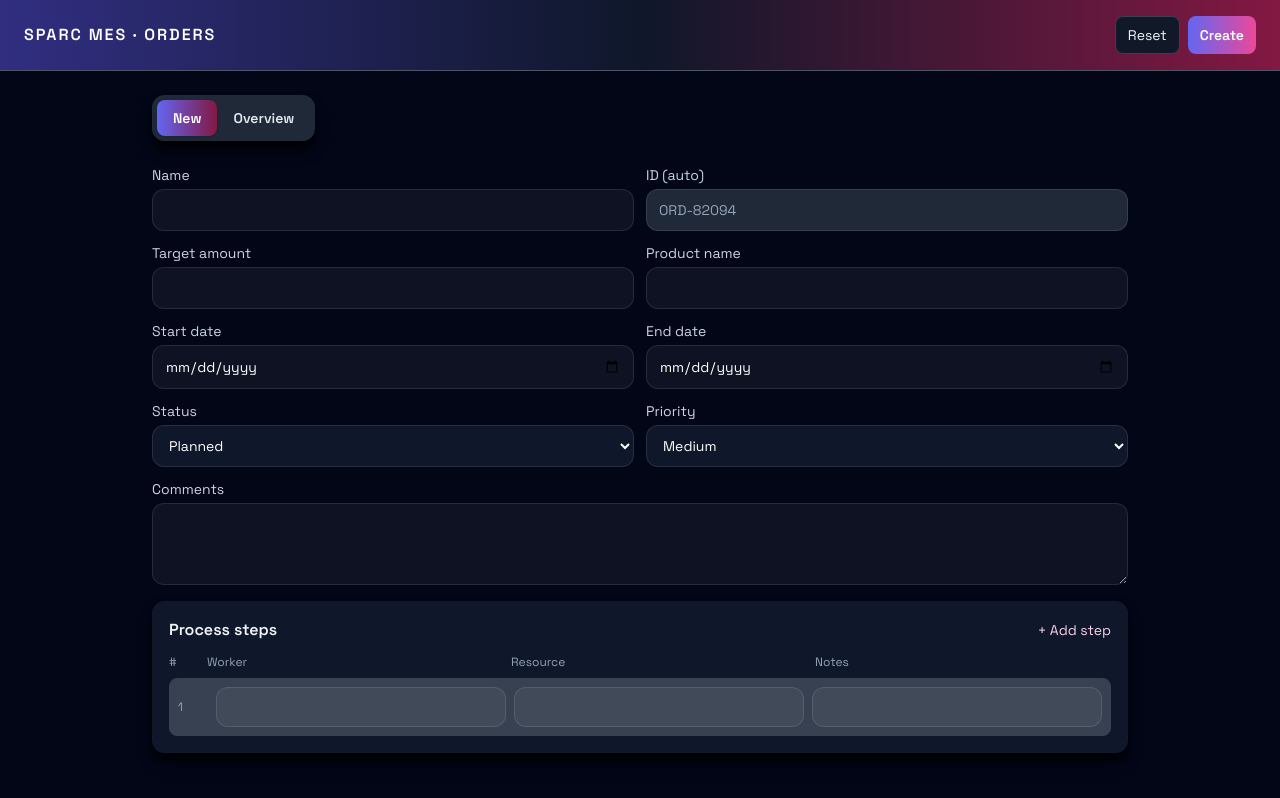
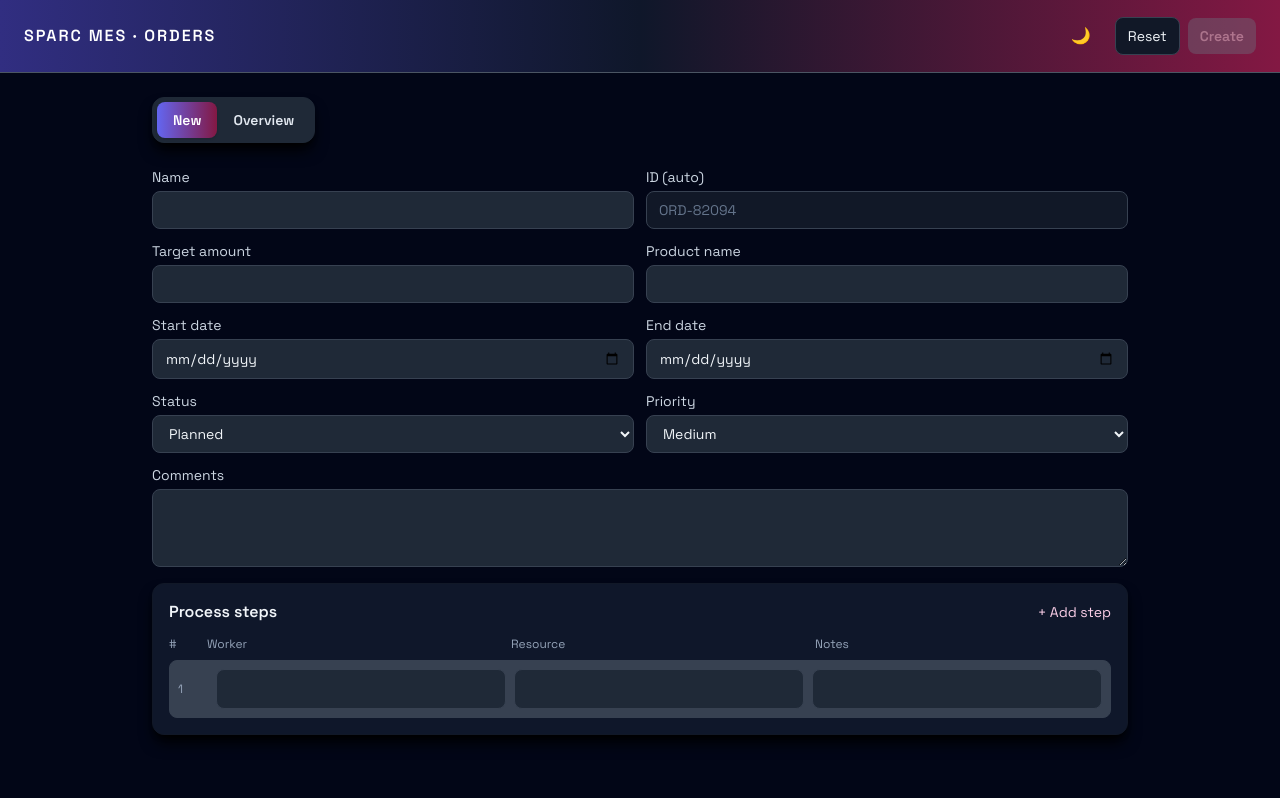
Before and after one commit to SPARC-tpse/SPARC, a Nuxt app in the folder frontend/: page / in a window 1280 px wide. Built offline with nearby package versions, Linux system fonts and the light colour scheme.

Commit message:
added lightmode and config for color styles for input

```diff
--- a/frontend/app/app.vue
+++ b/frontend/app/app.vue
@@ -1,6 +1,14 @@
 <script setup lang="js">
 import '../assets/css/tailwind.css'
 import { ref } from 'vue'
+
+// --- Darkmode Option ---
+const isDarkMode = ref(true)
+
+function toggleDarkMode() {
+  isDarkMode.value = !isDarkMode.value
+}
+// -------------------------------
 
 const tab = ref('new')
 
@@ -100,17 +108,44 @@ function badgeTone(kind, value) {
 </script>
 
 <template>
-  <div class="min-h-screen bg-slate-950 text-slate-100">
-    <header class="flex items-center justify-between border-b border-gray-600 px-6 py-4 bg-gradient-to-r from-indigo-900 via-slate-900 to-pink-900">
-      <div class="font-semibold tracking-[0.12em] uppercase text-white">SPARC MES · Orders</div>
-      <div class="flex gap-2">
-        <button class="rounded-lg border border-gray-700 bg-gray-900 px-3 py-2 text-sm text-slate-100 hover:border-pink-700" @click="resetForm">
+  <div
+    class="min-h-screen transition-colors duration-300 wrapper"
+    :class="isDarkMode ? 'bg-slate-950 text-slate-100 dark-mode' : 'bg-slate-50 text-slate-900 light-mode'"
+  >
+
+    <header
+      class="flex items-center justify-between border-b px-6 py-4 transition-colors duration-300"
+      :class="isDarkMode
+        ? 'border-gray-600 bg-gradient-to-r from-indigo-900 via-slate-900 to-pink-900'
+        : 'border-slate-200 bg-white text-slate-800 shadow-sm'"
+    >
+      <div class="font-semibold tracking-[0.12em] uppercase" :class="isDarkMode ? 'text-white' : 'text-indigo-900'">
+        SPARC MES · Orders
+      </div>
+
+      <div class="flex gap-2 items-center">
+        <button
+          @click="toggleDarkMode"
+          class="mr-2 rounded-full p-2 hover:bg-opacity-20 hover:bg-gray-500 transition"
+          :title="isDarkMode ? 'Switch to Light Mode' : 'Switch to Dark Mode'"
+        >
+          <span v-if="isDarkMode">🌙</span>
+          <span v-else>☀️</span>
+        </button>
+
+        <button
+          class="rounded-lg border px-3 py-2 text-sm transition-colors"
+          :class="isDarkMode
+            ? 'border-gray-700 bg-gray-900 text-slate-100 hover:border-pink-700'
+            : 'border-slate-300 bg-white text-slate-700 hover:border-indigo-500 hover:text-indigo-600'"
+          @click="resetForm"
+        >
           Reset
         </button>
         <button
-          class="rounded-lg px-3 py-2 text-sm font-semibold text-white disabled:opacity-40"
-          :class="canSubmit ? 'bg-gradient-to-r from-indigo-500 to-pink-500' : 'bg-gray-800'"
-          :disabled="!canSubmit"
+          class="rounded-lg px-3 py-2 text-sm font-semibold text-white disabled:opacity-40 transition-all"
+          :class="canSubmit() ? 'bg-gradient-to-r from-indigo-500 to-pink-500 shadow-md' : 'bg-gray-500'"
+          :disabled="!canSubmit()"
           @click="submitOrder"
         >
           Create
@@ -119,17 +154,25 @@ function badgeTone(kind, value) {
     </header>
 
     <main class="max-w-5xl mx-auto p-6 space-y-6">
-      <div class="inline-flex rounded-xl bg-gray-800 p-1 border border-gray-800 shadow-lg shadow-black">
+
+      <div
+        class="inline-flex rounded-xl p-1 border shadow-lg transition-colors"
+        :class="isDarkMode ? 'bg-gray-800 border-gray-800 shadow-black' : 'bg-white border-slate-200 shadow-slate-200'"
+      >
         <button
-          class="px-4 py-2 text-sm font-semibold rounded-lg"
-          :class="tab === 'new' ? 'bg-gradient-to-r from-indigo-500 to-pink-900 text-white shadow' : 'text-slate-200 hover:text-white'"
+          class="px-4 py-2 text-sm font-semibold rounded-lg transition-all"
+          :class="tab === 'new'
+            ? 'bg-gradient-to-r from-indigo-500 to-pink-900 text-white shadow'
+            : (isDarkMode ? 'text-slate-200 hover:text-white' : 'text-slate-500 hover:text-indigo-600')"
           @click="tab = 'new'"
         >
           New
         </button>
         <button
-          class="px-4 py-2 text-sm font-semibold rounded-lg"
-          :class="tab === 'overview' ? 'bg-gradient-to-r from-indigo-500 to-pink-900 text-white shadow' : 'text-slate-200 hover:text-white'"
+          class="px-4 py-2 text-sm font-semibold rounded-lg transition-all"
+          :class="tab === 'overview'
+            ? 'bg-gradient-to-r from-indigo-500 to-pink-900 text-white shadow'
+            : (isDarkMode ? 'text-slate-200 hover:text-white' : 'text-slate-500 hover:text-indigo-600')"
           @click="tab = 'overview'"
         >
           Overview
@@ -138,78 +181,80 @@ function badgeTone(kind, value) {
 
       <section v-if="tab === 'new'" class="space-y-4">
         <div class="grid grid-cols-1 sm:grid-cols-2 gap-3">
-          <label class="flex flex-col gap-1 text-sm text-slate-300">
+          <label class="flex flex-col gap-1 text-sm label-text">
             Name
             <input v-model="newOrder.name" class="input" />
           </label>
-          <label class="flex flex-col gap-1 text-sm text-slate-300">
+          <label class="flex flex-col gap-1 text-sm label-text">
             ID (auto)
-            <input :value="formId" class="input bg-gray-800 text-slate-400" disabled />
+            <input :value="formId" class="input disabled-input" disabled />
           </label>
-          <label class="flex flex-col gap-1 text-sm text-slate-300">
+          <label class="flex flex-col gap-1 text-sm label-text">
             Target amount
             <input v-model="newOrder.target" type="number" class="input" />
           </label>
-          <label class="flex flex-col gap-1 text-sm text-slate-300">
+          <label class="flex flex-col gap-1 text-sm label-text">
             Product name
             <input v-model="newOrder.product" class="input" />
           </label>
-          <label class="flex flex-col gap-1 text-sm text-slate-300">
+          <label class="flex flex-col gap-1 text-sm label-text">
             Start date
-            <input
-              v-model="newOrder.start"
-              type="date"
-              inputmode="numeric"
-              class="input"
-            />
+            <input v-model="newOrder.start" type="date" inputmode="numeric" class="input" />
           </label>
-          <label class="flex flex-col gap-1 text-sm text-slate-300">
+          <label class="flex flex-col gap-1 text-sm label-text">
             End date
-            <input
-              v-model="newOrder.end"
-              type="date"
-              inputmode="numeric"
-              class="input"
-            />
+            <input v-model="newOrder.end" type="date" inputmode="numeric" class="input" />
           </label>
-          <label class="flex flex-col gap-1 text-sm text-slate-300">
+          <label class="flex flex-col gap-1 text-sm label-text">
             Status
-            <select v-model="newOrder.status" class="input bg-slate-900 text-white">
+            <select v-model="newOrder.status" class="input">
               <option>Planned</option>
               <option>Running</option>
               <option>Paused</option>
               <option>Done</option>
             </select>
           </label>
-          <label class="flex flex-col gap-1 text-sm text-slate-300">
+          <label class="flex flex-col gap-1 text-sm label-text">
             Priority
-            <select v-model="newOrder.priority" class="input bg-slate-900 text-white">
+            <select v-model="newOrder.priority" class="input">
               <option>High</option>
               <option>Medium</option>
               <option>Low</option>
             </select>
           </label>
-          <label class="flex flex-col gap-1 text-sm text-slate-300 sm:col-span-2">
+          <label class="flex flex-col gap-1 text-sm label-text sm:col-span-2">
             Comments
             <textarea v-model="newOrder.comments" rows="3" class="input" />
           </label>
         </div>
 
-        <div class="rounded-xl border border-gray-900 bg-slate-900 p-4 space-y-3 shadow-lg shadow-black">
+        <div
+          class="rounded-xl border p-4 space-y-3 shadow-lg transition-colors"
+          :class="isDarkMode
+            ? 'border-gray-900 bg-slate-900 shadow-black'
+            : 'border-slate-200 bg-white shadow-slate-200'"
+        >
           <div class="flex items-center justify-between">
             <h3 class="font-semibold">Process steps</h3>
-            <button class="text-sm text-pink-200 hover:text-pink-100" @click="addStep">+ Add step</button>
+            <button
+              class="text-sm hover:underline"
+              :class="isDarkMode ? 'text-pink-200 hover:text-pink-100' : 'text-pink-600 hover:text-pink-800'"
+              @click="addStep"
+            >+ Add step</button>
           </div>
           <div class="space-y-2">
-            <div class="grid grid-cols-[30px,1fr,1fr,1fr] gap-2 text-xs text-slate-400">
+            <div class="grid grid-cols-[30px,1fr,1fr,1fr] gap-2 text-xs" :class="isDarkMode ? 'text-slate-400' : 'text-slate-500'">
               <span>#</span><span>Worker</span><span>Resource</span><span>Notes</span>
             </div>
             <div
               v-for="(step, i) in steps"
               :key="i"
-              class="grid grid-cols-[30px,1fr,1fr,1fr] gap-2 items-center rounded-lg border border-gray-700 bg-gray-700 p-2"
+              class="grid grid-cols-[30px,1fr,1fr,1fr] gap-2 items-center rounded-lg border p-2 transition-colors"
+              :class="isDarkMode
+                ? 'border-gray-700 bg-gray-700'
+                : 'border-slate-200 bg-slate-50'"
             >
-              <span class="text-xs text-slate-400">{{ i + 1 }}</span>
+              <span class="text-xs" :class="isDarkMode ? 'text-slate-400' : 'text-slate-500'">{{ i + 1 }}</span>
               <input v-model="step.worker" class="input h-10" />
               <input v-model="step.resource" class="input h-10" />
               <input v-model="step.notes" class="input h-10" />
@@ -218,29 +263,37 @@ function badgeTone(kind, value) {
         </div>
       </section>
 
-      <section v-else class="rounded-xl border border-gray-700 bg-slate-900 p-4 space-y-3 shadow-lg shadow-black">
+      <section v-else
+        class="rounded-xl border p-4 space-y-3 shadow-lg transition-colors"
+        :class="isDarkMode
+            ? 'border-gray-700 bg-slate-900 shadow-black'
+            : 'border-slate-200 bg-white shadow-slate-200'"
+      >
         <div class="flex items-center justify-between">
           <h3 class="font-semibold">Orders overview</h3>
-          <span class="text-xs text-slate-300">{{ orders.length }} total</span>
+          <span class="text-xs" :class="isDarkMode ? 'text-slate-300' : 'text-slate-500'">{{ orders.length }} total</span>
         </div>
         <div class="grid gap-2">
-          <div class="grid grid-cols-[1.5fr,1fr,1fr,1fr,1fr,0.8fr] gap-2 text-xs text-slate-400">
+          <div class="grid grid-cols-[1.5fr,1fr,1fr,1fr,1fr,0.8fr] gap-2 text-xs" :class="isDarkMode ? 'text-slate-400' : 'text-slate-500'">
             <span>Name</span><span>ID</span><span>Status</span><span>Start</span><span>End</span><span>Priority</span>
           </div>
           <div
             v-for="order in orders"
             :key="order.id"
-            class="grid grid-cols-[1.5fr,1fr,1fr,1fr,1fr,0.8fr] gap-2 items-center rounded-lg border border-gray-700 bg-gray-700 p-3 text-sm"
+            class="grid grid-cols-[1.5fr,1fr,1fr,1fr,1fr,0.8fr] gap-2 items-center rounded-lg border p-3 text-sm transition-colors"
+            :class="isDarkMode
+              ? 'border-gray-700 bg-gray-700'
+              : 'border-slate-200 bg-slate-50 hover:bg-slate-100'"
           >
             <span class="font-medium">{{ order.name }}</span>
-            <span class="text-slate-200">{{ order.id }}</span>
+            <span :class="isDarkMode ? 'text-slate-200' : 'text-slate-600'">{{ order.id }}</span>
             <span>
               <span class="px-2 py-1 rounded-full text-xs font-semibold" :class="badgeTone('status', order.status)">
                 {{ order.status }}
               </span>
             </span>
-            <span class="text-slate-200">{{ order.start }}</span>
-            <span class="text-slate-200">{{ order.end }}</span>
+            <span :class="isDarkMode ? 'text-slate-200' : 'text-slate-600'">{{ order.start }}</span>
+            <span :class="isDarkMode ? 'text-slate-200' : 'text-slate-600'">{{ order.end }}</span>
             <span>
               <span class="px-2 py-1 rounded-full text-xs font-semibold" :class="badgeTone('priority', order.priority)">
                 {{ order.priority }}
@@ -252,3 +305,38 @@ function badgeTone(kind, value) {
     </main>
   </div>
 </template>
+
+<style scoped>
+/* Color styles for Inputs
+*/
+
+.input {
+  @apply w-full rounded-lg border px-3 py-2 text-sm outline-none transition-colors;
+}
+
+/* Dark Mode Styles for Inputs */
+.dark-mode .input {
+  @apply border-gray-700 bg-gray-800 text-slate-100 placeholder-slate-500 focus:border-pink-500 focus:ring-1 focus:ring-pink-500;
+}
+
+/* Light Mode Styles for Inputs */
+.light-mode .input {
+  @apply border-slate-300 bg-white text-slate-900 placeholder-slate-400 focus:border-indigo-500 focus:ring-1 focus:ring-indigo-500;
+}
+
+/* special style for disable input */
+.dark-mode .disabled-input {
+  @apply bg-gray-900 text-slate-500;
+}
+.light-mode .disabled-input {
+  @apply bg-slate-100 text-slate-500;
+}
+
+/* Labels text color */
+.dark-mode .label-text {
+  @apply text-slate-300;
+}
+.light-mode .label-text {
+  @apply text-slate-600;
+}
+</style>
```
